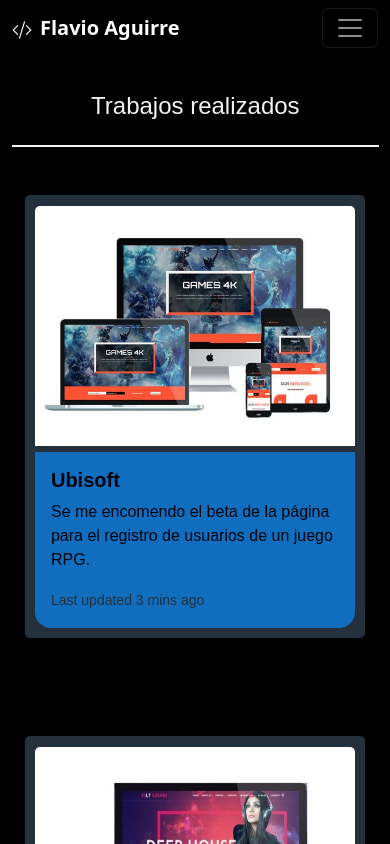
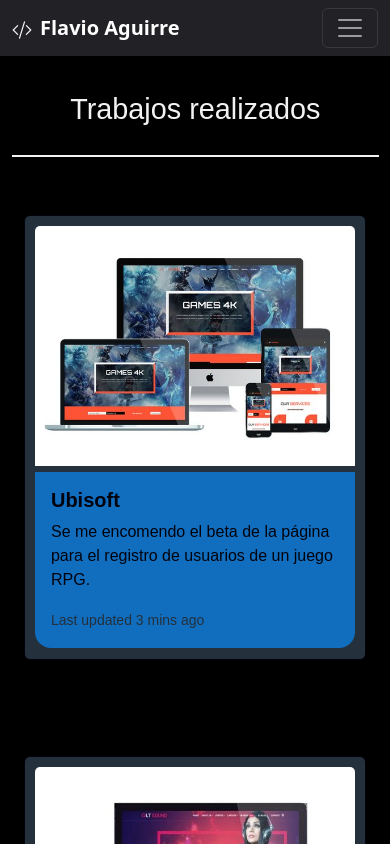
Before and after one commit to flavioaguirre/miPortfolio, a website: page pages/portfolio.html in a window 390 px wide. Shown: the top 844 px of the page. Drawn offline with nearby package versions, Linux system fonts and the light colour scheme.

Commit message:
ADD SASS_2

```diff
--- a/sass/componentes/_media-queries.scss
+++ b/sass/componentes/_media-queries.scss
@@ -43,6 +43,9 @@
     body {
         // header
         header {
+            nav {
+                background-color: $bg-footer;
+            }
             .nav-link-modif:hover {
                 color: $bg-botom;
                 transform: none;
@@ -81,7 +84,7 @@
             .section-page {
                 // h1 pages
                 .main-titles__h1 {
-                    @include text(1.5rem, center);
+                    @include text(1.8rem, center);
                     width: 100%;
                     margin: 0 0 $spacing-xsmall 0;
                 }
@@ -132,7 +135,7 @@
             padding: 3%;
             .section-page {
                 .main-titles__h1 {
-                    @include text(1.5rem, center);
+                    @include text(1.8rem, center);
                     width: 100%;
                     margin: 0 0 $spacing-xsmall 0;
                 }
--- a/sass/componentes/_pages.scss
+++ b/sass/componentes/_pages.scss
@@ -12,7 +12,7 @@
             margin-top: $spacing-medium;
             .main-titles__h1 {
                 margin: $spacing-xsmall;
-                @include text(3em, center);
+                @include text(3rem, center);
                 border-bottom: 2px solid $text-color;
                 padding-bottom: $spacing-xxsmall;
             }
@@ -86,7 +86,7 @@
                 gap: $spacing-medium;
             }
             .portfolio-git__p {
-                @include text(2em, center);
+                @include text(1.5rem, center);
                 gap: 1%;
             }
             .portfolio-git__a {
```
Also changed, not shown: css/style.css, 1 other file.
